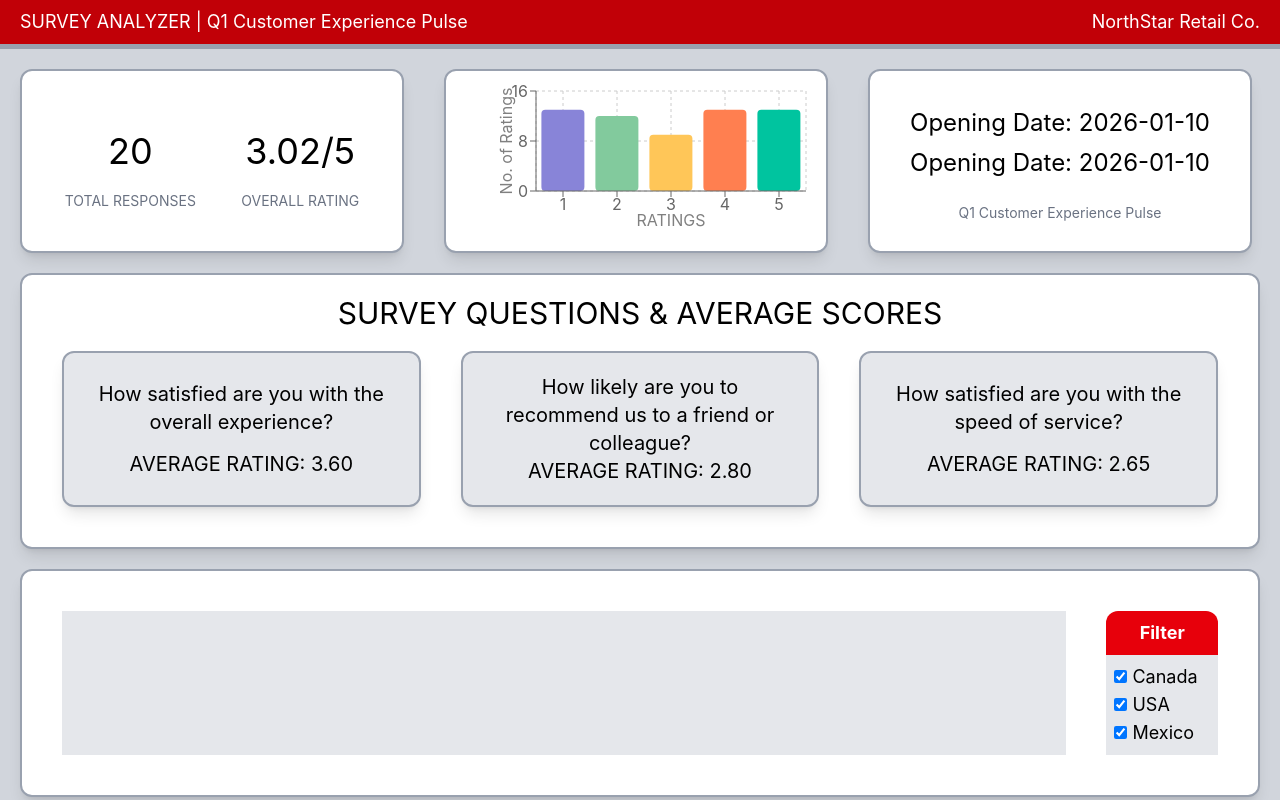
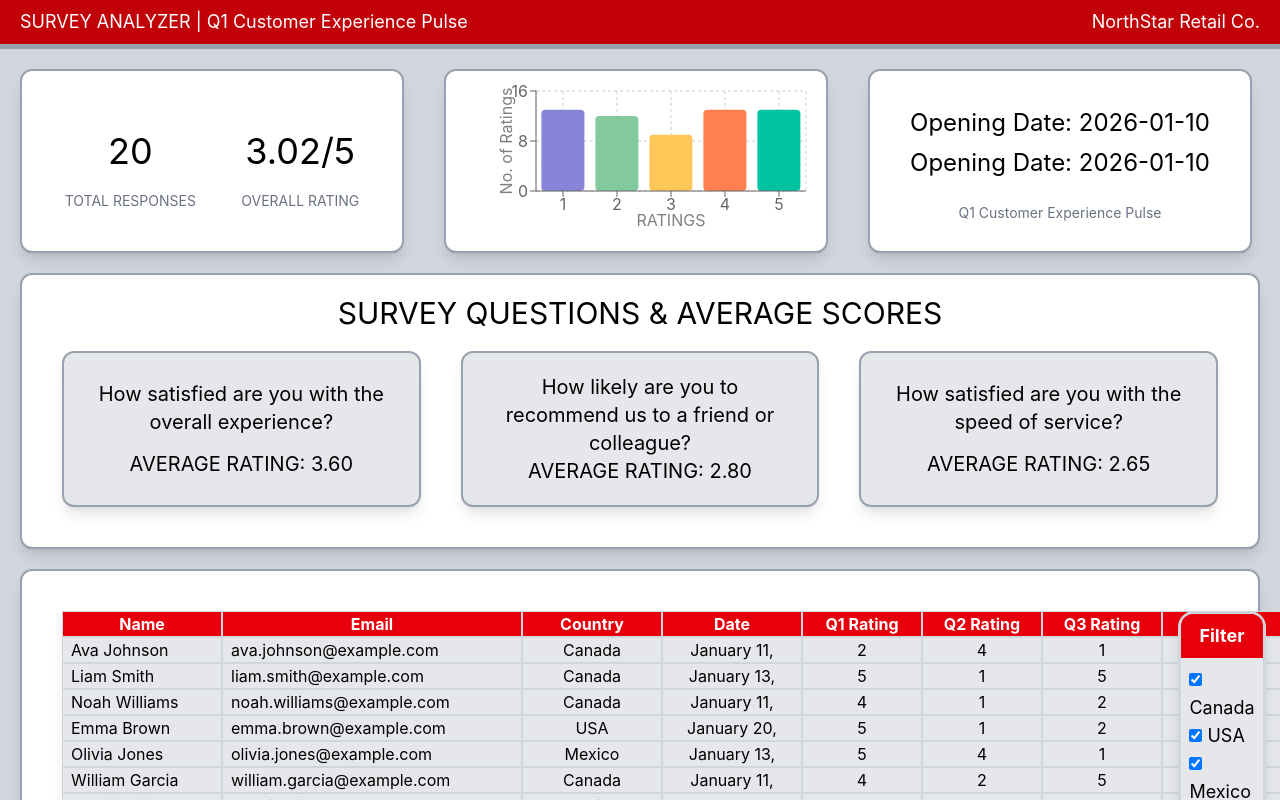
Before and after one commit to Rounik25/Dashboard-React-Tailwind, a React (Vite) app: page / in a window 1280 px wide. Shown: the top 800 px of the page. Built offline with nearby package versions, Linux system fonts and the light colour scheme.

Commit message:
added filterTable section

```diff
--- a/package.json
+++ b/package.json
@@ -11,6 +11,7 @@
   },
   "dependencies": {
     "@tailwindcss/vite": "^4.2.1",
+    "date-fns": "^4.1.0",
     "react": "^19.2.0",
     "react-dom": "^19.2.0",
     "recharts": "^3.7.0",
--- a/src/Sections/FilteredData.jsx
+++ b/src/Sections/FilteredData.jsx
@@ -14,10 +14,10 @@ export function FilteredData({data}){
 
     return (
         <div className="flex m-5 bg-white p-5 rounded-xl shadow-lg border-2 border-gray-400  justify-around">
-            <div className="w-9/10 m-5 bg-gray-200">
-                <Table filter={filter} />
+            <div className="w-9/10 m-5 shadow-lg">
+                <Table data={data} filter={filter} />
             </div>
-            <div className="w-1/10 m-5">
+            <div className="w-1/10 m-5 shadow-lg border-3 border-gray-300 rounded-t-2xl h-fit">
                 <Filter data={data} setFilter={setFilter} />
             </div>
         </div>
--- a/src/components/FilteredData/Table.jsx
+++ b/src/components/FilteredData/Table.jsx
@@ -1,6 +1,76 @@
-export function Table({filter}){
-    console.log(filter)
+import { useMemo } from "react"
+import { format, parseISO } from "date-fns";
+
+export function Table({data, filter}){
+    const responses = data.responses
+    const filteredData = useMemo(() => {
+        return responses.filter(response =>
+        filter.includes(response.country)
+        );
+    }, [responses, filter]);
+
     return (
-        <div></div>
+        <table>
+            <thead>
+                <tr className="flex">
+                    <th className="w-40 border-1 border-gray-300 bg-red-600 text-white">
+                        Name
+                    </th>
+                    <th className="w-75 border-1 border-gray-300 bg-red-600 text-white">
+                        Email
+                    </th>
+                    <th className="w-35 border-1 border-gray-300 bg-red-600 text-white">
+                        Country
+                    </th>
+                    <th className="w-35 border-1 border-gray-300 bg-red-600 text-white">
+                        Date
+                    </th>
+                    <th className="w-30 border-1 border-gray-300 bg-red-600 text-white">
+                        Q1 Rating
+                    </th>
+                    <th className="w-30 border-1 border-gray-300 bg-red-600 text-white">
+                        Q2 Rating
+                    </th>
+                    <th className="w-30 border-1 border-gray-300 bg-red-600 text-white">
+                        Q3 Rating
+                    </th>
+                    <th className="w-30 border-1 border-gray-300 bg-red-600 text-white">
+                        AVG Rating
+                    </th>
+                </tr>
+            </thead>
+            <tbody>
+                {filteredData.map(row =>{
+                    return(
+                        <tr key={row.email} className="flex">
+                            <td className="w-40 border-1 border-gray-300 bg-gray-200 px-2">
+                                {row.name}
+                            </td>
+                            <td className="w-75 border-1 border-gray-300 bg-gray-200 px-2">
+                                {row.email}
+                            </td>
+                            <td className="w-35 border-1 border-gray-300 bg-gray-200 px-2 text-center">
+                                {row.country}
+                            </td>
+                            <td className="w-35 border-1 border-gray-300 bg-gray-200 px-2 text-center">
+                                {`${format(parseISO(row.date), "MMMM d")},`}
+                            </td>
+                            <td className="w-30 border-1 border-gray-300 bg-gray-200 px-2 text-center">
+                                {row.q1_rating}
+                            </td>
+                            <td className="w-30 border-1 border-gray-300 bg-gray-200 px-2 text-center">
+                                {row.q2_rating}
+                            </td>
+                            <td className="w-30 border-1 border-gray-300 bg-gray-200 px-2 text-center">
+                                {row.q3_rating}
+                            </td>
+                            <td className="w-30 border-1 border-gray-300 bg-gray-200 px-2 text-center">
+                                {((row.q1_rating+row.q2_rating+row.q3_rating)/3).toFixed(1)}
+                            </td>
+                        </tr>
+                    )
+                })}
+            </tbody>
+        </table>
     )
 }
```
Also changed, not shown: 1 other file (tests, documents, lock files or other folders).
